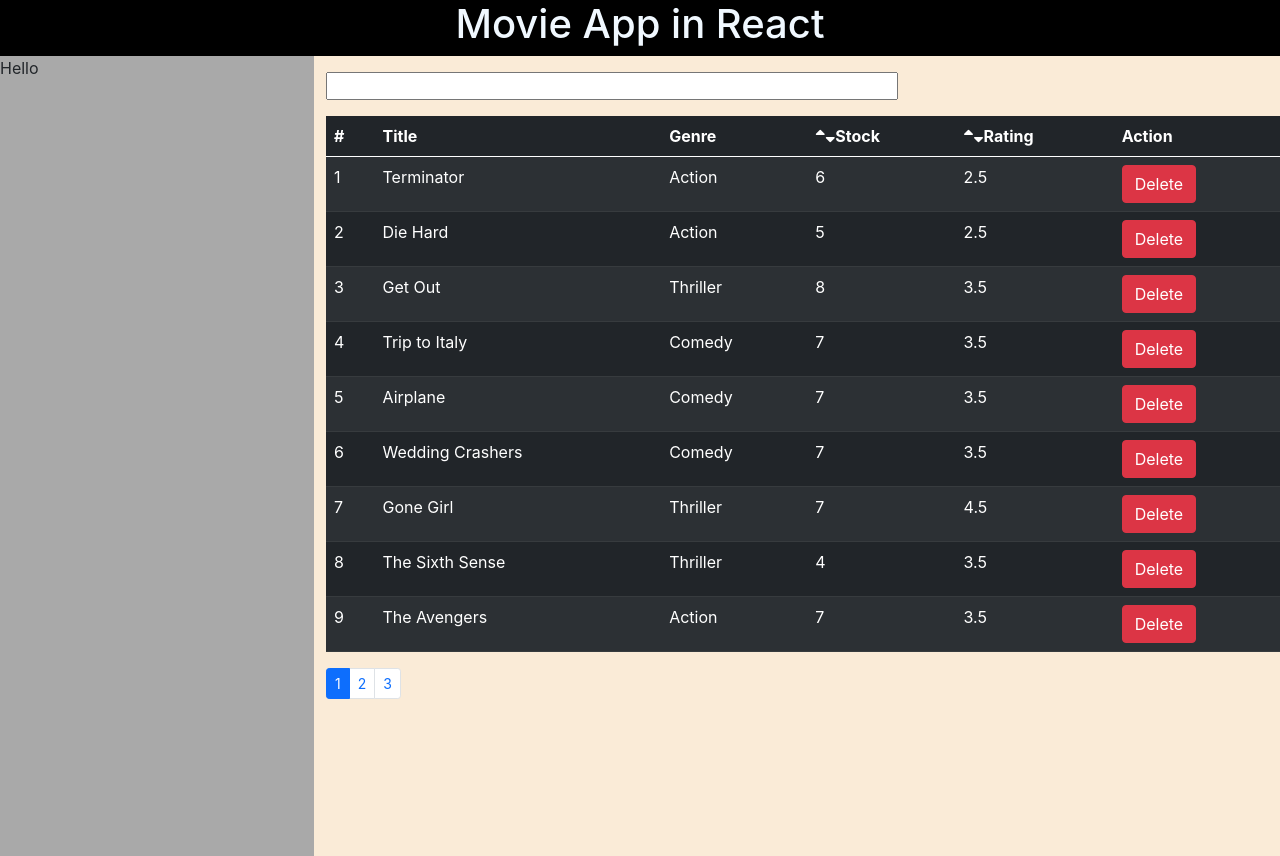
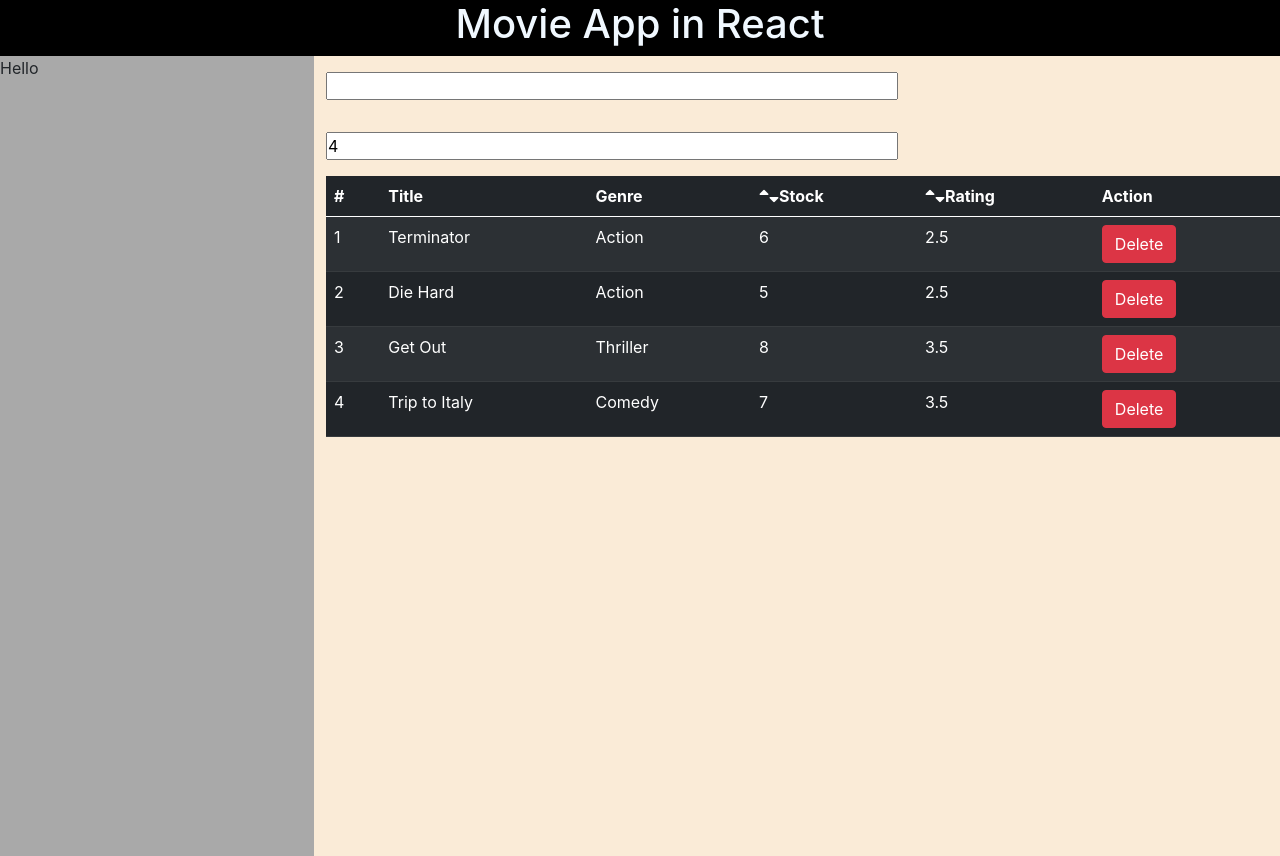
Before and after one commit to tanwer-pradeep/React, a React (Create React App) app in the folder movies/: page / in a window 1280 px wide. Built offline with nearby package versions, Linux system fonts and the light colour scheme.

Commit message:
pagination

```diff
--- a/movies/src/components/Movies.js
+++ b/movies/src/components/Movies.js
@@ -8,7 +8,9 @@ export default class movies extends Component {
         super(props);
         this.state = {
             movies: getMovies(),
-            currval: ''
+            currval: '',
+            currpage: 1,
+            pagelimit: 4
         }
     }
 
@@ -66,9 +68,17 @@ export default class movies extends Component {
         this.setState({ movies: sortedarr });
     }
 
+    handlepage = (e) => {
+        let num = Number(e.target.value);
+        this.setState({ pagelimit: num })
+    }
+    handlepagechange = (pages) => {
+        this.setState({ currpage: pages })
+    }
 
     render() {
-        let { movies, currval } = this.state
+
+        let { movies, currval, currpage, pagelimit } = this.state
         let searchedmovies = [];
         if (currval != '') {
             searchedmovies = movies.filter(movieobj => {
@@ -76,8 +86,16 @@ export default class movies extends Component {
                 return title.includes(currval.toLowerCase())
             })
         } else {
-            searchedmovies = movies
+            searchedmovies = movies;
         }
+        let numofpages = Math.ceil(searchedmovies / pagelimit);
+        let pages = [];
+        for (let i = 0; i < numofpages; i++) {
+            pages.push(i + 1);
+        }
+        let si = (currpage - 1) * pagelimit;
+        let ei = si + pagelimit;
+        searchedmovies = searchedmovies.slice(si, ei);
         return (
             <div className='row'>
                 <div className='title'>
@@ -86,6 +104,8 @@ export default class movies extends Component {
                 <div className='col-3 sidebar'>Hello</div>
                 <div className='col-9'>
                     <input type='text' value={this.state.currval} onChange={this.hadlechange}></input>
+                    <input type='number' value={pagelimit > searchedmovies.length ? searchedmovies.length : pagelimit} onChange={this.handlepage} min='1' max={movies.length}></input>
+
                     <table className='table table-striped table-dark'>
                         <thead>
                             <tr>
@@ -122,10 +142,17 @@ export default class movies extends Component {
 
                     </table>
                     <nav aria-label="...">
-                        <ul class="pagination pagination-sm">
-                            <li class="page-item active"><a class="page-link" href="#">1</a></li>
-                            <li class="page-item "><a class="page-link" href="#">2</a></li>
-                            <li class="page-item"><a class="page-link" href="#">3</a></li>
+                        <ul className="pagination">
+                            {
+                                pages.map(pages => {
+                                    let classnametoset = pages == currpage ? 'page-item active' : 'page-item'
+                                    return (
+                                        <li onClick={() => this.handlepagechange(pages)} className={classnametoset} key={pages}>
+                                            <span className="page-link">{pages}</span>
+                                        </li>
+                                    )
+                                })
+                            }
                         </ul>
                     </nav>
                 </div>
```
